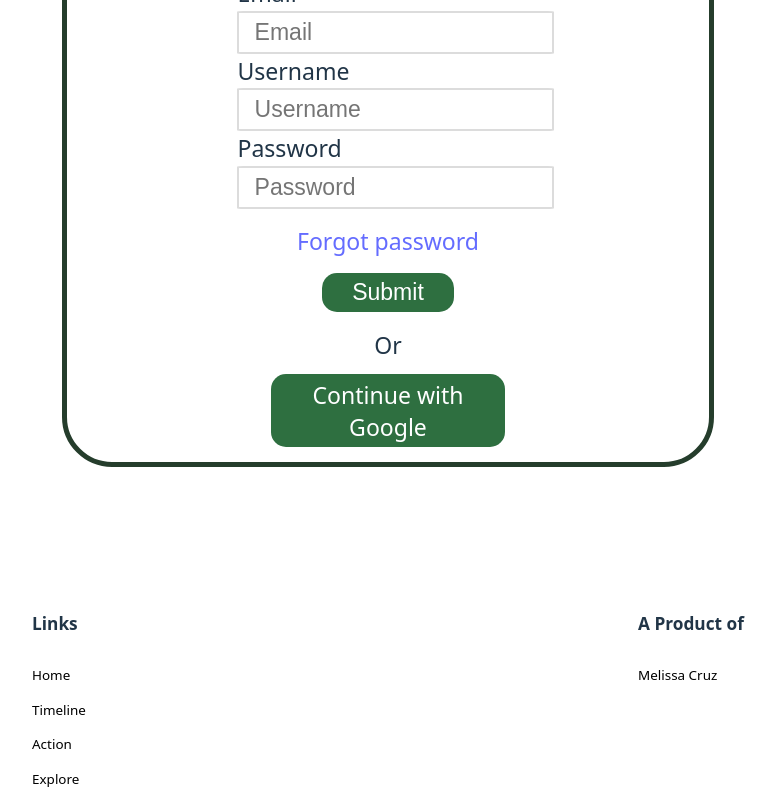
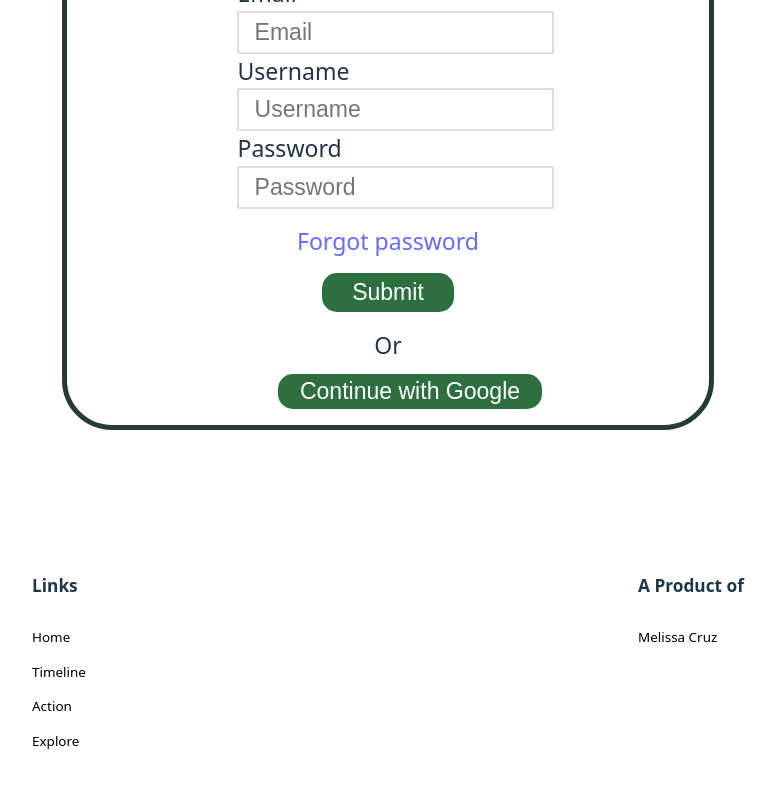
Before and after one commit to Melissa-Cruz/visually-app-client, a React (Vite) app: page /signup in a window 1280 px wide. Shown: the part 737-1537 px from the top of the page, without its empty margins (252-1028 px from the left). After the commit the page ends 1500 px from the top, so only its background shows below. Built offline with nearby package versions, Linux system fonts and the light colour scheme; no server answers.

Commit message:
trying google auth one last time

```diff
--- a/src/components/Signup.jsx
+++ b/src/components/Signup.jsx
@@ -166,13 +166,17 @@ function Signup({ user, setUser }) {
 
             <div className="form-div-spacing">
               <div className="form-div-spacing">Or</div>
-              <button className="form-button-style" onClick={handleRegisterWithGoogle}>
 
+
+              {/* <button className="form-button-style" onClick={handleRegisterWithGoogle}> */}
+                <form  action="${API_BASE_URL}/auth/login/google" method="GET">
+                    <input className="form-button-style" type="submit" value="Continue with Google"/>
+                </form>
                 {/* <a href="#" target="_blank">
                   {" "} */}
-                  Continue with Google
+                  {/* Continue with Google */}
                 {/* </a>{" "} */}
-              </button>
+              {/* </button> */}
             </div>
           </div>
         </div>
```
